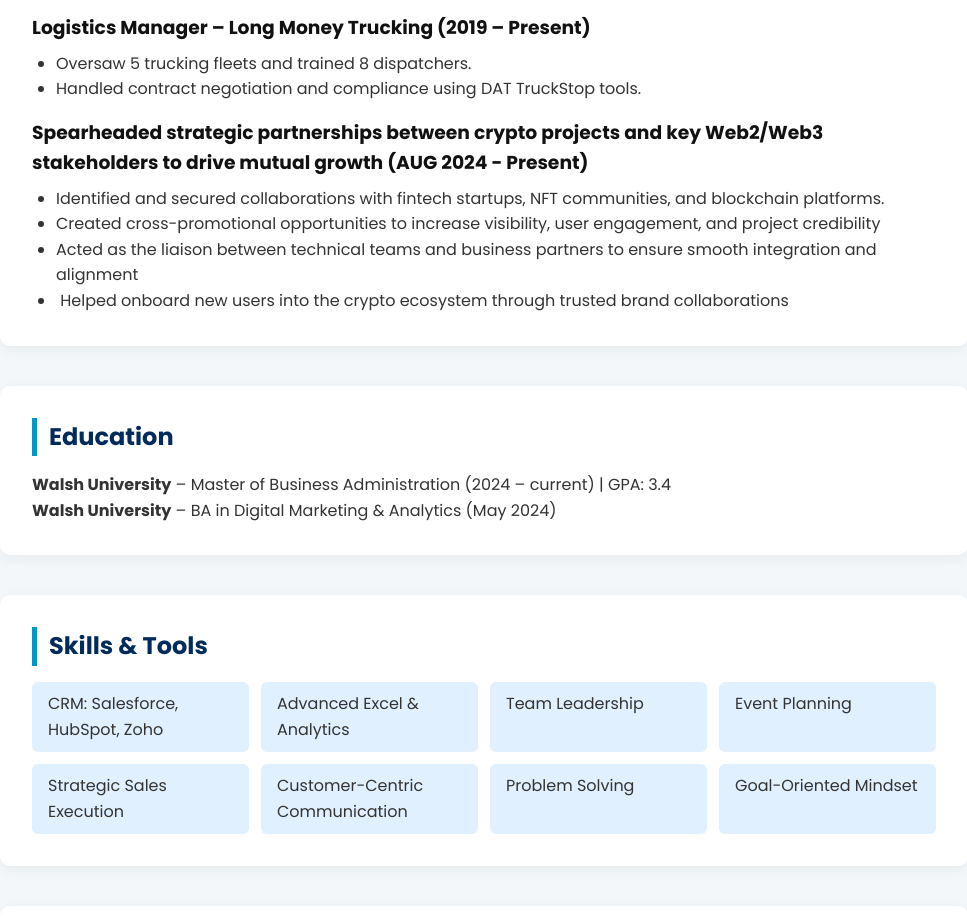
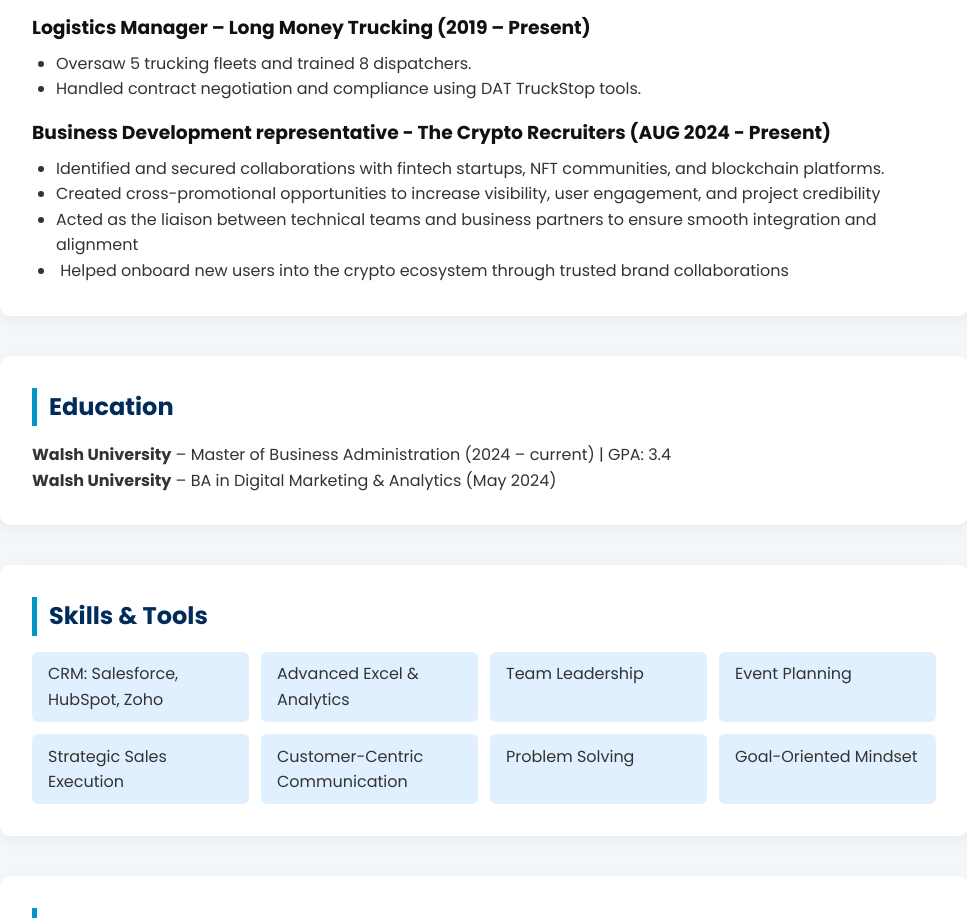
Before and after one commit to Wellz26/GRAYSON, a plain HTML site: page INDEX.html in a window 1280 px wide. Shown: the part 1074-1992 px from the top of the page, without its empty margins (156-1123 px from the left). Drawn offline with Linux system fonts and the light colour scheme.

Commit message:
Update INDEX.html

```diff
--- a/INDEX.html
+++ b/INDEX.html
@@ -186,7 +186,7 @@
       </div>
 
       <div class="job">
-        <h3>Spearheaded strategic partnerships between crypto projects and key Web2/Web3 stakeholders to drive mutual growth (AUG 2024 - Present)</h3>
+        <h3>Business Development representative - The Crypto Recruiters (AUG 2024 - Present)</h3>
         <ul>
           <li>Identified and secured collaborations with fintech startups, NFT communities, and blockchain platforms.</li>
           <LI>Created cross-promotional opportunities to increase visibility, user engagement, and project credibility</LI>
```
